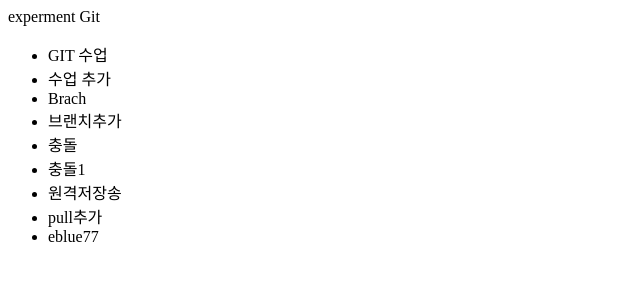
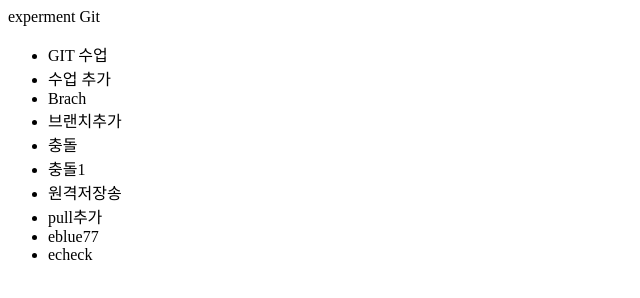
Before and after one commit to NSSDev/Tranning, a plain HTML site: page index.html in a window 1280 px wide. Shown: the full height of the page, 0-640 px from the left. Drawn offline with Linux system fonts and the light colour scheme.

Commit message:
add check

```diff
--- a/index.html
+++ b/index.html
@@ -14,5 +14,6 @@
          <li>원격저장송</li>
          <li>pull추가</li>
          <li>eblue77</li>
+         <li>echeck</li>
     </ul>
 </body>
```
